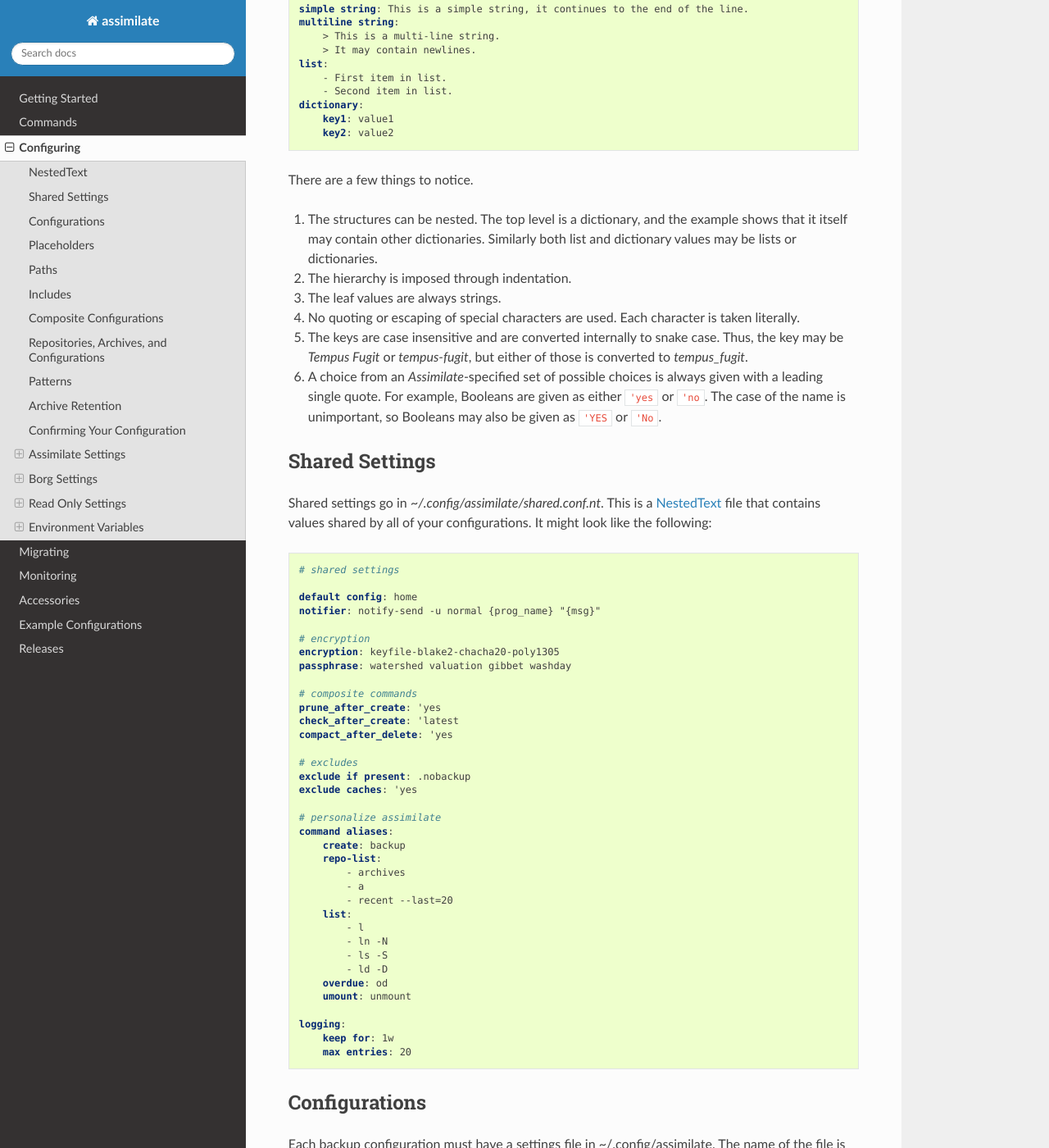
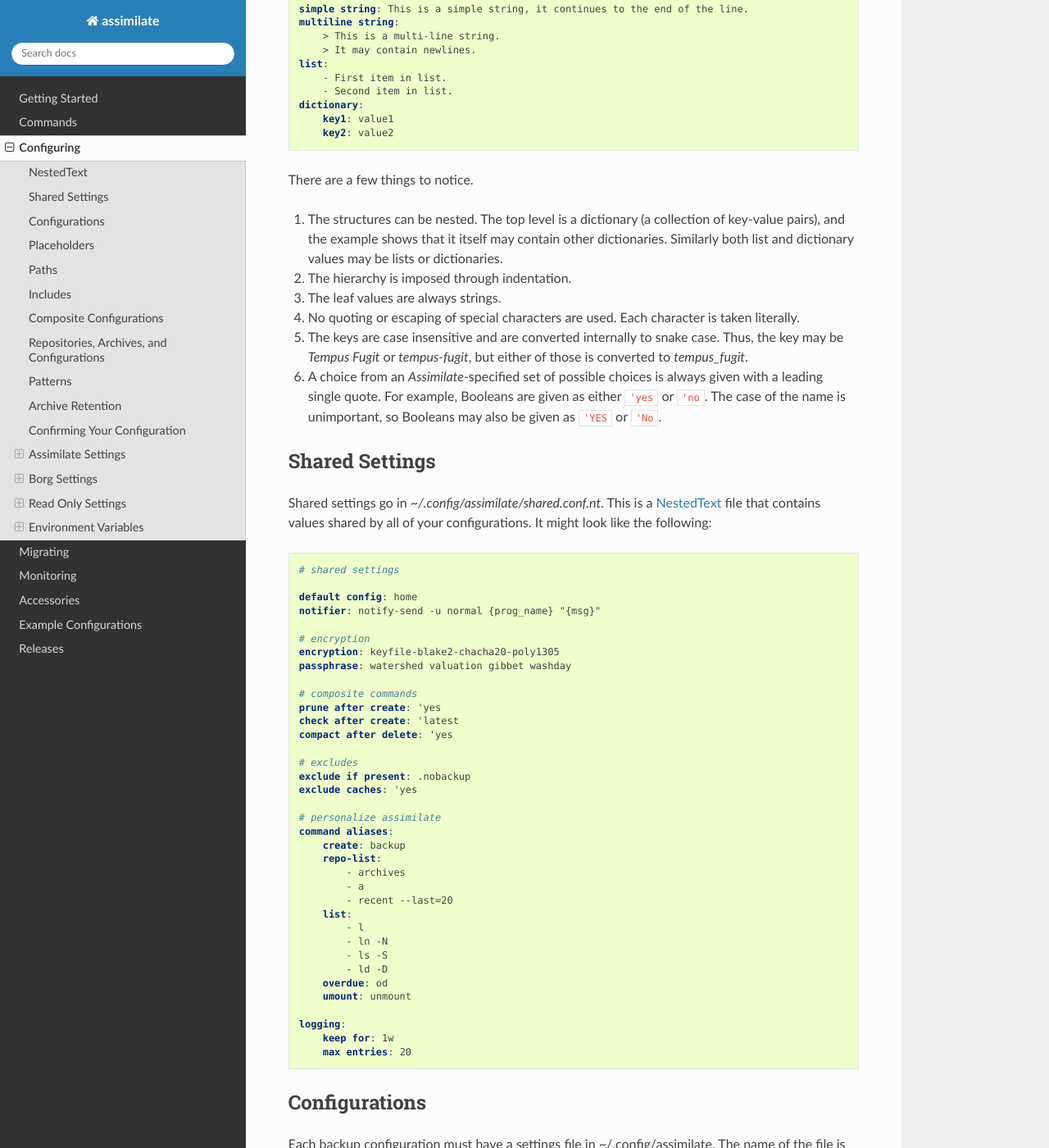
Before and after one commit to KenKundert/assimilate, a Sphinx documentation site: the page built from doc/configuring.rst, in a window 1280 px wide and 1400 px high, scrolled down 821 px. Shown: the whole window at 82% size. Built offline with Sphinx 7.4.7 and the Read the Docs theme 3.1.0, drawn with Linux system fonts in a browser that asks for light colours; some of the changed text lies outside the part shown.

Commit message:
doc: nits

```diff
--- a/doc/configuring.rst
+++ b/doc/configuring.rst
@@ -55,9 +55,10 @@
 
 There are a few things to notice.
 
-1. The structures can be nested.  The top level is a dictionary, and the example
-   shows that it itself may contain other dictionaries.  Similarly both list and
-   dictionary values may be lists or dictionaries.
+1. The structures can be nested.  The top level is a dictionary (a collection of
+   key-value pairs), and the example shows that it itself may contain other
+   dictionaries.  Similarly both list and dictionary values may be lists or
+   dictionaries.
 
 2. The hierarchy is imposed through indentation.
 
@@ -1895,11 +1896,11 @@
 XDG_DATA_HOME
 ~~~~~~~~~~~~~
 
-Specifies the directory that contains data directories.  When set, *Assimilate*s
-data directory will be ``$XDG_DATA_HOME/assimilate``.  If not set, the location
-of the configuration directories is system specific.  On Linux systems it is
-``~/.local/share``.  The *Assimilate* data directory is where *Assimilate*
-places its log files.
+Specifies the directory that contains data directories.  When set,
+*Assimilate*'s data directory will be ``$XDG_DATA_HOME/assimilate``.  If not
+set, the location of the configuration directories is system specific.  On Linux
+systems it is ``~/.local/share``.  The *Assimilate* data directory is where
+*Assimilate* places its log files.
 
 
 PAGER
```
Also changed, not shown: other parts of doc/configuring.rst (+3 -3 lines), doc/index.rst (+5 -5 lines).
